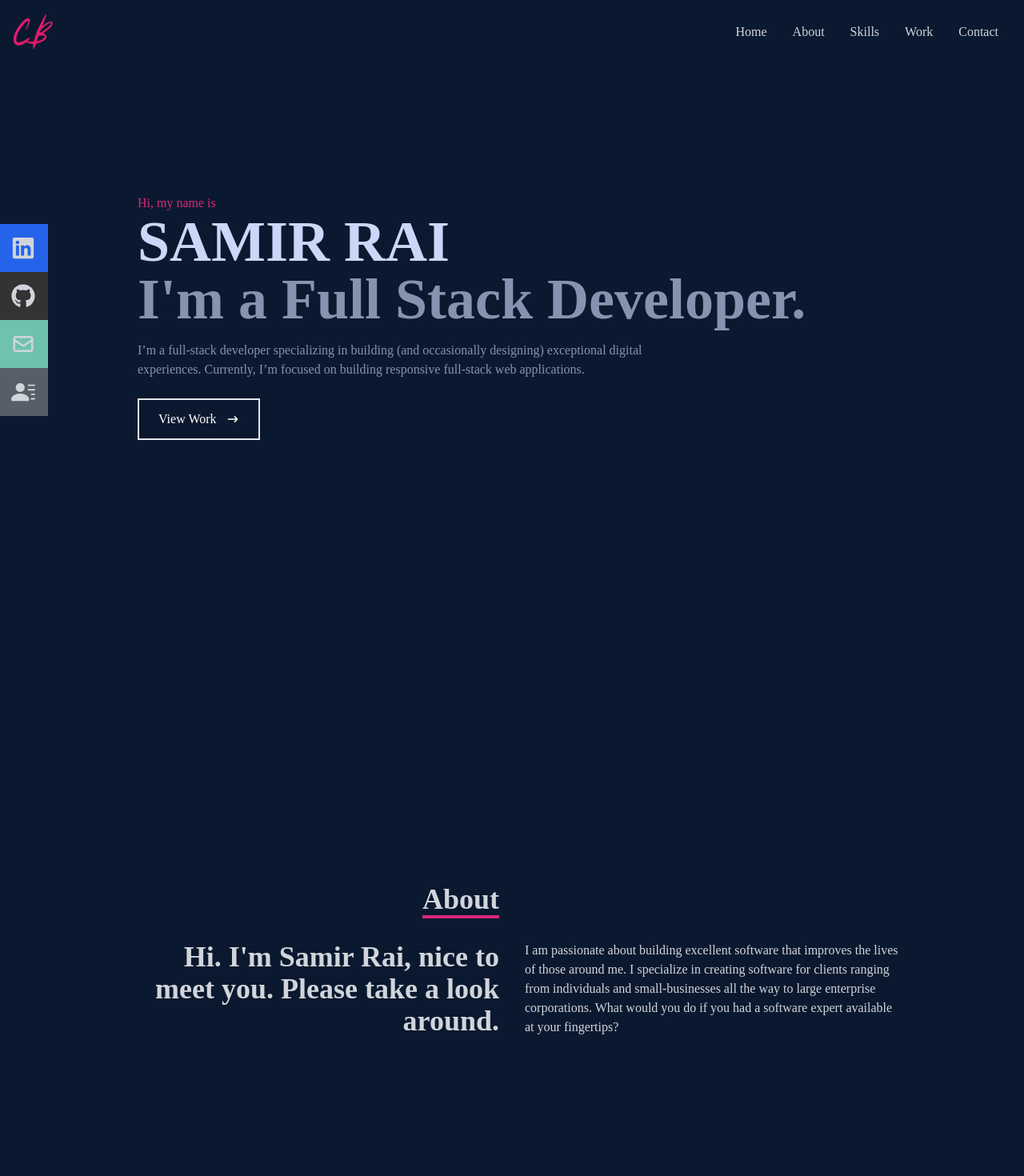
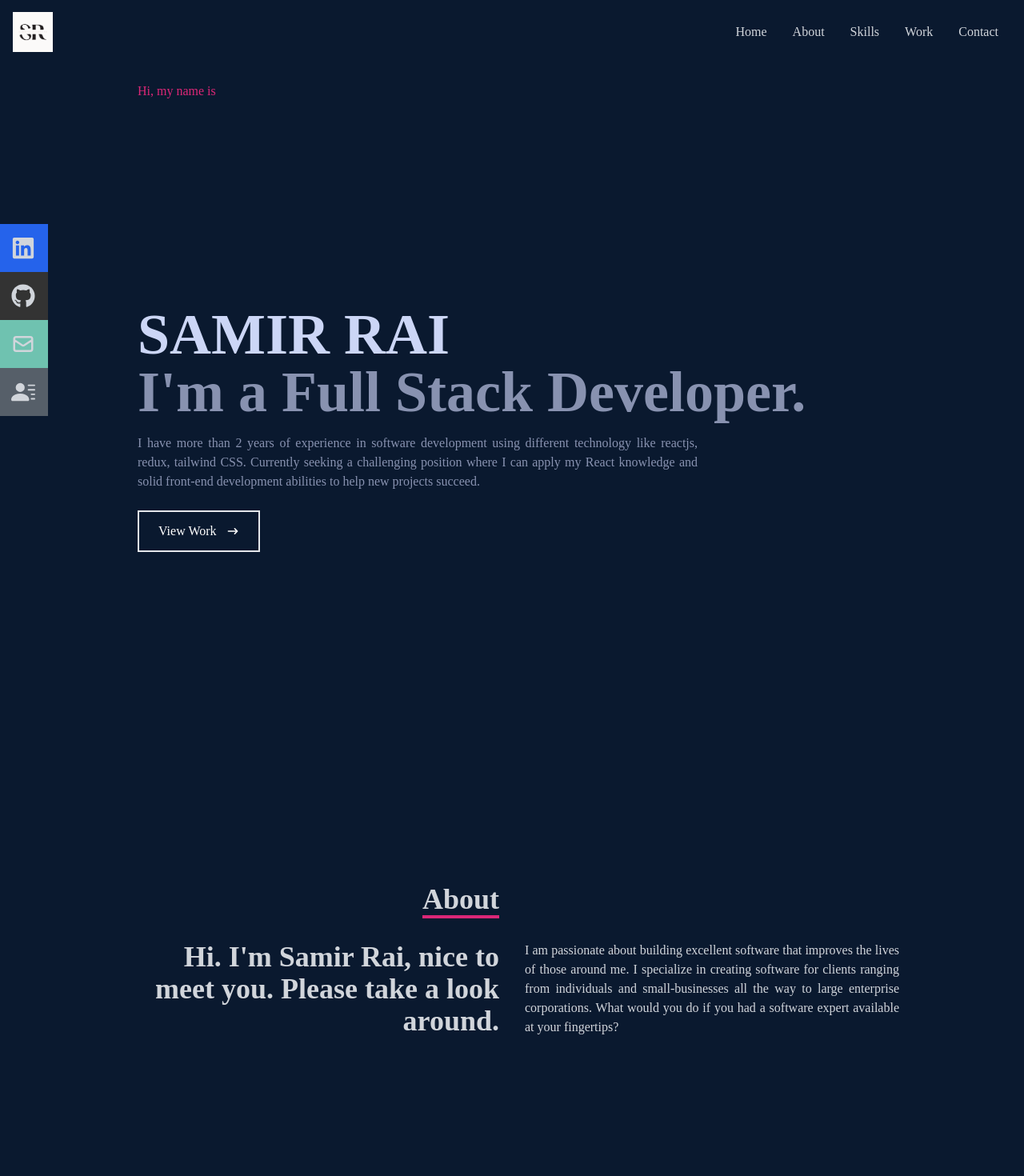
Before and after one commit to samikhaling/Portfolio, a React (Create React App) app: page / in a window 1280 px wide. Shown: the top 1470 px of the page at 80% size. Built offline with nearby package versions, Linux system fonts and the light colour scheme.

Commit message:
initial commit

```diff
--- a/src/components/About.jsx
+++ b/src/components/About.jsx
@@ -17,7 +17,7 @@ const About = () => {
               <p>Hi. I'm Samir Rai, nice to meet you. Please take a look around.</p>
             </div>
             <div>
-              <p>I am passionate about building excellent software that improves
+              <p className='text-justify'>I am passionate about building excellent software that improves
               the lives of those around me. I specialize in creating software
               for clients ranging from individuals and small-businesses all the
               way to large enterprise corporations. What would you do if you had
--- a/src/components/Contact.jsx
+++ b/src/components/Contact.jsx
@@ -6,7 +6,7 @@ const Contact = () => {
         <form method='POST' action="https://getform.io/f/6759956e-40ef-47ea-b3f4-c8f311f4afed" className='flex flex-col max-w-[600px] w-full'>
             <div className='pb-8'>
                 <p className='text-4xl font-bold inline border-b-4 border-pink-600 text-gray-300'>Contact</p>
-                <p className='text-gray-300 py-4'>// Submit the form below or shoot me an email - vutukuri.kumar192st.niituniversity.in</p>
+                <p className='text-gray-300 py-4'></p>
             </div>
             <input className='bg-[#ccd6f6] p-2' type="text" placeholder='Name' name='name' />
             <input className='my-4 p-2 bg-[#ccd6f6]' type="email" placeholder='Email' name='email' />
--- a/src/components/Home.jsx
+++ b/src/components/Home.jsx
@@ -1,5 +1,7 @@
 import React from 'react';
 import { HiArrowNarrowRight } from 'react-icons/hi';
+//import sam from '../assets/sam.jpg';
+
 
 const Home = () => {
   return (
@@ -7,16 +9,18 @@ const Home = () => {
       {/* Container */}
       <div className='max-w-[1000px] mx-auto px-8 flex flex-col justify-center h-full'>
         <p className='text-pink-600'>Hi, my name is</p>
+        <div className="w-64 h-64 mx-auto overflow-hidden rounded-xl">
+        </div>
         <h1 className='text-4xl sm:text-7xl font-bold text-[#ccd6f6]'>
           SAMIR RAI
         </h1>
         <h2 className='text-4xl sm:text-7xl font-bold text-[#8892b0]'>
           I'm a Full Stack Developer.
         </h2>
-        <p className='text-[#8892b0] py-4 max-w-[700px]'>
-          I’m a full-stack developer specializing in building (and occasionally
-          designing) exceptional digital experiences. Currently, I’m focused on
-          building responsive full-stack web applications.
+        <p className='text-[#8892b0] py-4 max-w-[700px] text-justify'>
+          I have more than 2 years of experience in software development using different technology like reactjs, redux, tailwind CSS.
+          Currently seeking a challenging position where I can apply my React knowledge and solid front-end development abilities to help
+          new projects succeed.
         </p>
         <div>
           <button className='text-white group border-2 px-6 py-3 my-2 flex items-center hover:bg-pink-600 hover:border-pink-600'>
--- a/src/components/Navbar.jsx
+++ b/src/components/Navbar.jsx
@@ -2,7 +2,7 @@ import React,{useState} from 'react';
 import {  FaBars,  FaTimes,  FaGithub,  FaLinkedin,  FaFacebook,  FaLinkedinIn,} from 'react-icons/fa';
 import { HiOutlineMail } from 'react-icons/hi';
 import { BsFillPersonLinesFill } from 'react-icons/bs';
-import Logo from '../assets/logo.png';
+import Logo from '../assets/SR.png';
 import {Link} from 'react-scroll';
 
 const Navbar = () => {
@@ -82,18 +82,18 @@ const Navbar = () => {
       <div className='hidden lg:flex fixed flex-col top-[35%] left-0'>
         <ul>
           <li className='w-[160px] h-[60px] flex justify-between items-center ml-[-100px] hover:ml-[-10px] duration-300 bg-blue-600'>
-             <a className='flex justify-between items-center w-full text-gray-300' href='https://www.linkedin.com/feed/'>
+             <a className='flex justify-between items-center w-full text-gray-300' href='https://www.linkedin.com/in/samir-rai-837610103/'>
               Linkedin <FaLinkedin size={30} />
             </a>
           </li>
           <li className='w-[160px] h-[60px] flex justify-between items-center ml-[-100px] hover:ml-[-10px] duration-300 bg-[#333333]'>
             <a
-              className='flex justify-between items-center w-full text-gray-300' href='/'>
+              className='flex justify-between items-center w-full text-gray-300' href='https://github.com/samikhaling'>
               Github <FaGithub size={30} />
             </a>
           </li>
           <li className='w-[160px] h-[60px] flex justify-between items-center ml-[-100px] hover:ml-[-10px] duration-300 bg-[#6fc2b0]'>
-            <a className='flex justify-between items-center w-full text-gray-300' href='https://mail.google.com/mail/u/0/#inbox'>
+            <a className='flex justify-between items-center w-full text-gray-300'>
               Email <HiOutlineMail size={30} />
             </a>
           </li>
--- a/src/components/Work.jsx
+++ b/src/components/Work.jsx
@@ -9,7 +9,7 @@ const Work = () => {
                 <p className='text-4xl font-bold inline border-b-4 text-gray-300 border-pink-600'>
                 Work
                 </p>
-                <p className='py-6'>// Check out some of my recent work</p>
+                <p className='py-6'> Check out some of my recent work</p>
             </div>
             <div className='grid sm:grid-cols-2 md:grid-cols-3 gap-4'>
                 {/*Grid item*/}
```
Also changed, not shown: src/assets/SR.png (added), src/assets/logo.png (deleted).
